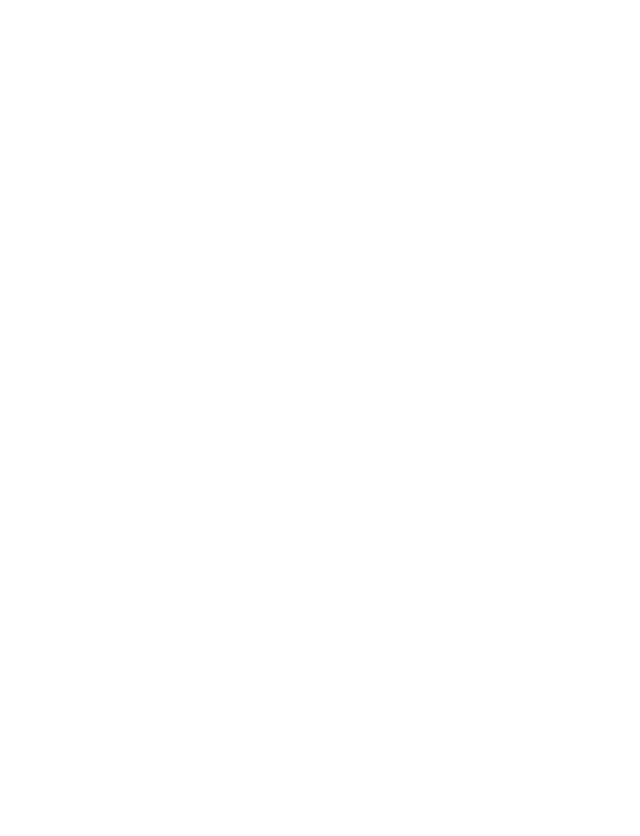
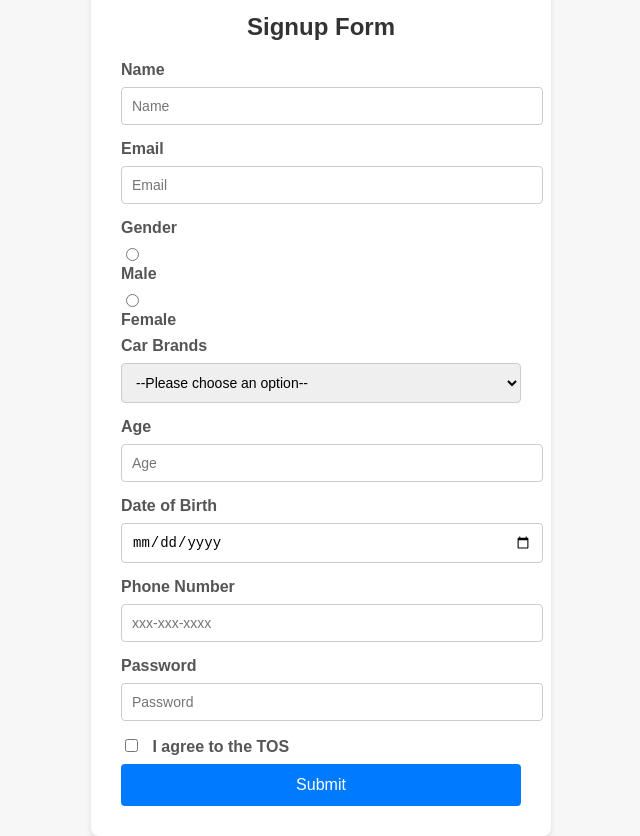
Before and after one commit to acciojob/signup-form-car-salonibansod, a website: page main.html in a window 1280 px wide. Shown: the whole page, without its empty margins (319-959 px from the left). Before the commit the page ends 800 px from the top, so only its background shows below. Drawn offline with Linux system fonts and the light colour scheme.

Commit message:
created a submission

```diff
--- a/main.html
+++ b/main.html
@@ -1,16 +1,116 @@
 <!DOCTYPE html>
+<html lang="en">
+<head>
+    <meta charset="UTF-8">
+    <meta name="viewport" content="width=device-width, initial-scale=1.0">
+    <title>Signup Form</title>
+    <style>
+        body {
+            font-family: Arial, sans-serif;
+            background-color: #f7f7f7;
+            display: flex;
+            justify-content: center;
+            align-items: center;
+            height: 100vh;
+            margin: 0;
+        }
+        .form-container {
+            background-color: #fff;
+            padding: 30px;
+            border-radius: 8px;
+            box-shadow: 0 4px 6px rgba(0, 0, 0, 0.1);
+            width: 400px;
+        }
+        .form-container h2 {
+            text-align: center;
+            color: #333;
+            margin-bottom: 20px;
+        }
+        label {
+            display: block;
+            margin-bottom: 8px;
+            font-weight: bold;
+            color: #555;
+        }
+        input[type="text"],
+        input[type="email"],
+        input[type="number"],
+        input[type="date"],
+        input[type="tel"],
+        input[type="password"],
+        select {
+            width: 100%;
+            padding: 10px;
+            margin-bottom: 15px;
+            border: 1px solid #ccc;
+            border-radius: 4px;
+            font-size: 14px;
+        }
+        input[type="radio"] {
+            margin-right: 10px;
+        }
+        input[type="checkbox"] {
+            margin-right: 10px;
+        }
+        button[type="submit"] {
+            width: 100%;
+            padding: 12px;
+            background-color: #007bff;
+            color: white;
+            border: none;
+            border-radius: 4px;
+            cursor: pointer;
+            font-size: 16px;
+        }
+        button[type="submit"]:hover {
+            background-color: #0056b3;
+        }
+    </style>
+</head>
+<body>
+    <div class="form-container">
+        <h2>Signup Form</h2>
+        <form action="#" method="post">
+            <label for="name">Name</label>
+            <input type="text" id="name" name="name" placeholder="Name" required>
 
-<html>
+            <label for="email">Email</label>
+            <input type="email" id="email" name="email" placeholder="Email" required>
 
-<head>
-	<link rel="stylesheet" href="styles.css">
-</head>
+            <label>Gender</label>
+            <input type="radio" id="gender_m" name="gender" value="Male" required>
+            <label for="gender_m">Male</label>
+            <input type="radio" id="gender_f" name="gender" value="Female" required>
+            <label for="gender_f">Female</label>
 
-<body>
-	<!-- the entire body must be written by student -->
-    <script type="text/javascript" src="./script.js">
-</script>
+            <label for="cars">Car Brands</label>
+            <select id="cars" name="cars" required>
+                <option value="" disabled selected>--Please choose an option--</option>
+                <option value="toyota">Toyota</option>
+                <option value="ford">Ford</option>
+                <option value="bmw">BMW</option>
+                <option value="audi">Audi</option>
+            </select>
 
+            <label for="age">Age</label>
+            <input type="number" id="age" name="age" placeholder="Age" required>
+
+            <label for="dob">Date of Birth</label>
+            <input type="date" id="dob" name="dob" required>
+
+            <label for="tel">Phone Number</label>
+            <input type="tel" id="tel" name="tel" placeholder="xxx-xxx-xxxx">
+
+            <label for="password">Password</label>
+            <input type="password" id="password" name="password" placeholder="Password" required>
+
+            <label>
+                <input type="checkbox" id="tos" name="tos" required>
+                I agree to the TOS
+            </label>
+
+            <button type="submit">Submit</button>
+        </form>
+    </div>
 </body>
-
 </html>
```
